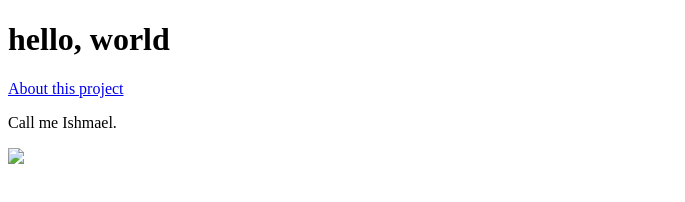
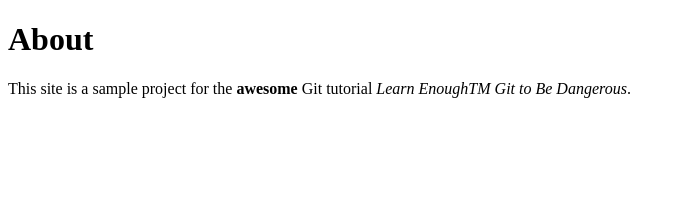
Before and after one commit to renneadzadu/new, a plain HTML site: page about.html in a window 1280 px wide. Shown: the whole page, without its empty margins (0-685 px from the left). Drawn offline with Linux system fonts and the light colour scheme.

```diff
--- a/about.html
+++ b/about.html
@@ -1,12 +1,13 @@
 <!DOCTYPE html>
 <html>
 <head>
-<title>A whale of a greeting</title>
+<title>About Us</title>
 </head>
 <body>
-<h1>hello, world</h1>
-<a href="about.html">About this project</a>
-<p>Call me Ishmael.</p>
-<img src="images/breaching_whale.jpg">
+<h1>About</h1>
+<p>
+This site is a sample project for the <strong>awesome</strong> Git
+tutorial <em>Learn EnoughTM Git to Be Dangerous</em>.
+</p>
 </body>
 </html>
```
Also changed, not shown: index.html (+1 -0 lines).
